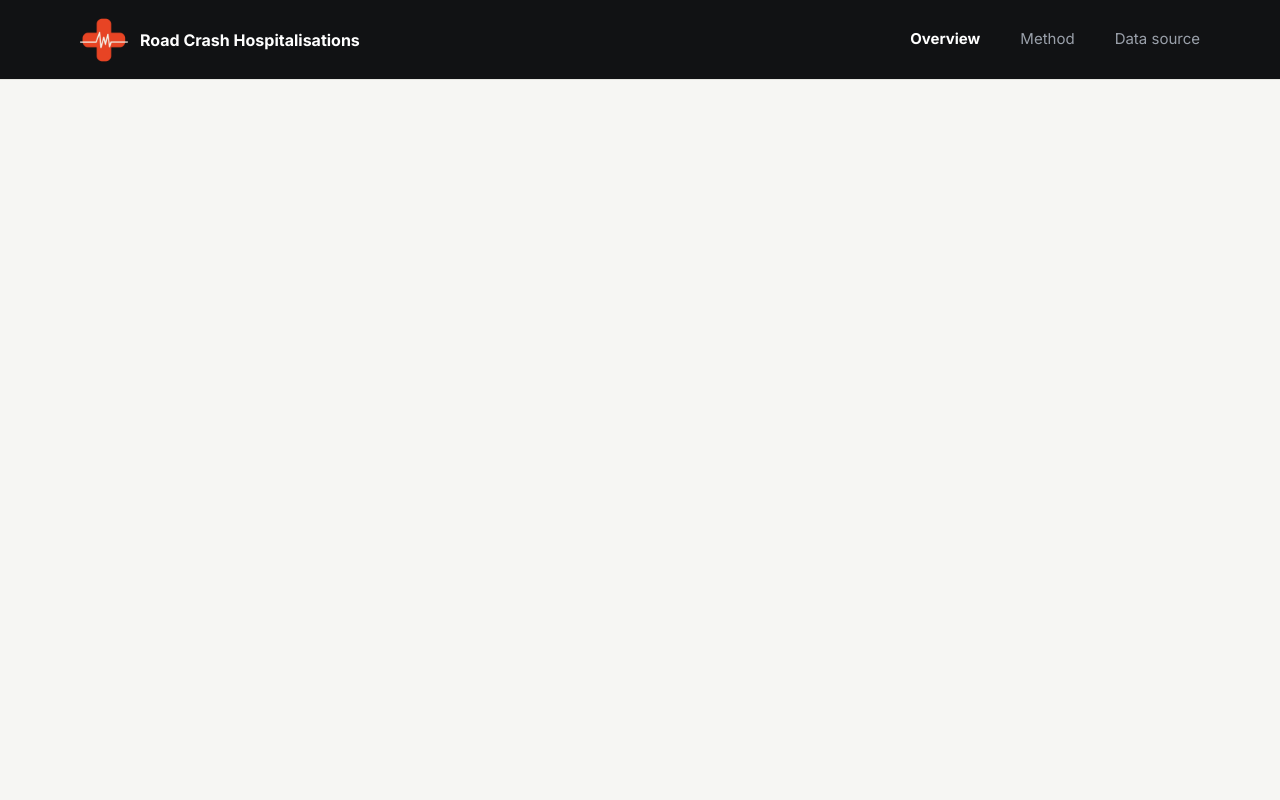
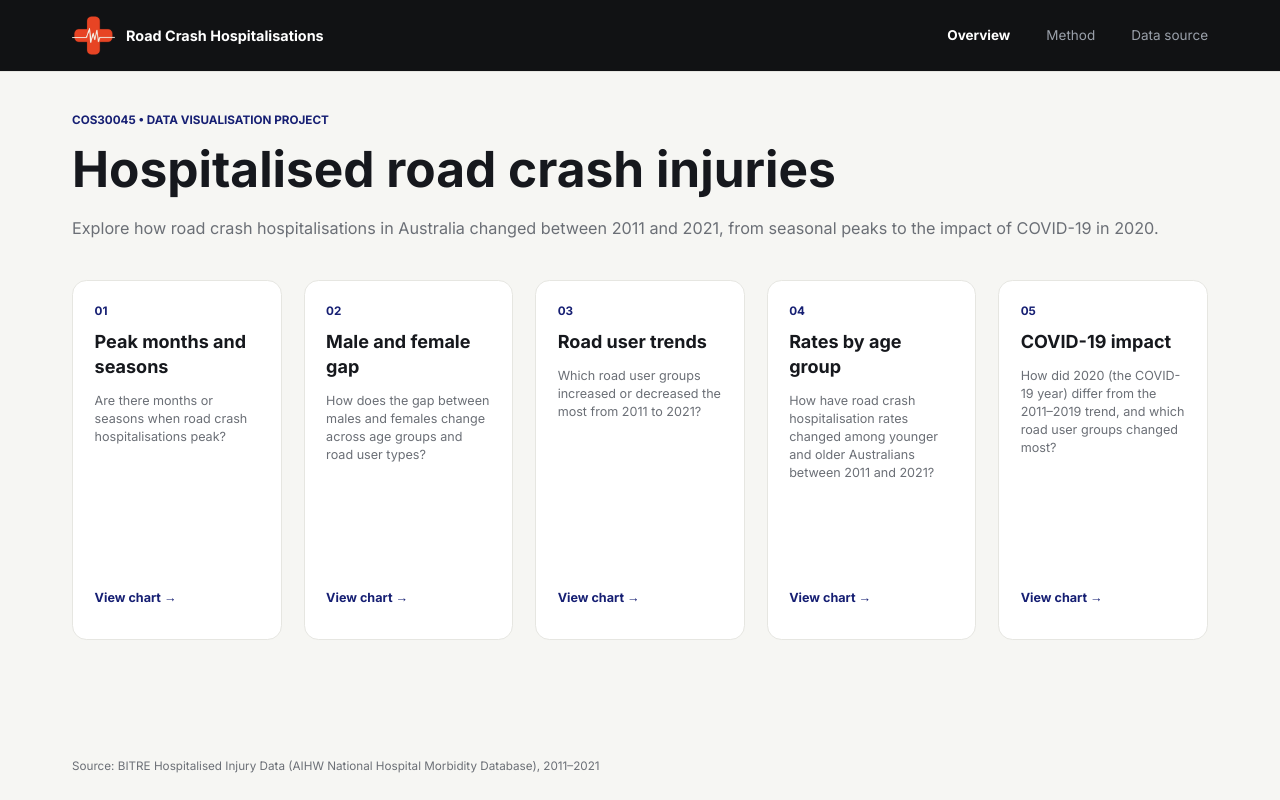
Before and after one commit to RayhanP25/Data-Visualization-Project, a plain HTML site: page index.html in a window 1280 px wide. Drawn offline with nearby package versions, Linux system fonts and the light colour scheme.

Commit message:
page layout added

```diff
--- /dev/null
+++ b/css/styles.css
@@ -0,0 +1,3 @@
+html {
+  font-size: 90%;
+}
--- a/index.html
+++ b/index.html
@@ -7,26 +7,53 @@
   <link rel="preconnect" href="https://fonts.googleapis.com">
   <link rel="preconnect" href="https://fonts.gstatic.com" crossorigin>
   <link href="https://fonts.googleapis.com/css2?family=Inter:wght@400;700&display=swap" rel="stylesheet">
+  <link rel="stylesheet" href="css/styles.css">
   <script src="https://cdn.tailwindcss.com"></script>
-  <script>
-    tailwind.config = {
-      theme: {
-        extend: {
-          fontFamily: { sans: ['Inter', 'sans-serif'] },
-          colors: {
-            page: '#F6F6F3',
-            header: '#111214',
-            'header-line': '#E6E6E1',
-            nav: '#9AA0AA',
-          },
-        },
-      },
-    };
-  </script>
+  <script src="js/tailwind-config.js"></script>
   <script src="https://d3js.org/d3.v7.min.js"></script>
 </head>
-<body class="min-h-screen bg-page font-sans">
-  <div id="site-header"></div>
+<body class="flex h-screen flex-col overflow-hidden bg-page font-sans">
+  <div id="site-header" data-page="home"></div>
+  <main class="flex min-h-0 flex-1 flex-col">
+    <section class="flex min-h-0 flex-1 flex-col px-20 pt-[clamp(1.5rem,5vh,3.75rem)] pb-[clamp(1rem,3vh,2.25rem)]">
+      <p class="text-[0.8125rem] font-bold text-accent">COS30045 • DATA VISUALISATION PROJECT</p>
+      <h1 class="mt-3 text-[clamp(2.25rem,6.2vh,3.5rem)] font-bold leading-[1.2] text-ink">Hospitalised road crash injuries</h1>
+      <p class="mt-[clamp(0.5rem,2vh,1.25rem)] text-[clamp(1rem,2.2vh,1.125rem)] text-muted">Explore how road crash hospitalisations in Australia changed between 2011 and 2021, from seasonal peaks to the impact of COVID-19 in 2020.</p>
+      <div class="mt-[clamp(1.25rem,5vh,4.5rem)] grid grid-cols-5 gap-6">
+        <article class="flex h-[clamp(18.75rem,50vh,25rem)] flex-col rounded-2xl border border-header-line bg-white px-6 pt-6 pb-[clamp(1.25rem,4vh,2.25rem)]">
+          <p class="text-[0.8125rem] font-bold text-accent">01</p>
+          <h2 class="mt-2.5 text-xl font-bold text-ink">Peak months and seasons</h2>
+          <p class="mt-3.5 text-sm leading-5 text-muted">Are there months or seasons when road crash hospitalisations peak?</p>
+          <a href="q1.html" class="mt-auto text-sm font-bold text-accent hover:underline">View chart →</a>
+        </article>
+        <article class="flex h-[clamp(18.75rem,50vh,25rem)] flex-col rounded-2xl border border-header-line bg-white px-6 pt-6 pb-[clamp(1.25rem,4vh,2.25rem)]">
+          <p class="text-[0.8125rem] font-bold text-accent">02</p>
+          <h2 class="mt-2.5 text-xl font-bold text-ink">Male and female gap</h2>
+          <p class="mt-3.5 text-sm leading-5 text-muted">How does the gap between males and females change across age groups and road user types?</p>
+          <a href="q2.html" class="mt-auto text-sm font-bold text-accent hover:underline">View chart →</a>
+        </article>
+        <article class="flex h-[clamp(18.75rem,50vh,25rem)] flex-col rounded-2xl border border-header-line bg-white px-6 pt-6 pb-[clamp(1.25rem,4vh,2.25rem)]">
+          <p class="text-[0.8125rem] font-bold text-accent">03</p>
+          <h2 class="mt-2.5 text-xl font-bold text-ink">Road user trends</h2>
+          <p class="mt-3.5 text-sm leading-5 text-muted">Which road user groups increased or decreased the most from 2011 to 2021?</p>
+          <a href="q3.html" class="mt-auto text-sm font-bold text-accent hover:underline">View chart →</a>
+        </article>
+        <article class="flex h-[clamp(18.75rem,50vh,25rem)] flex-col rounded-2xl border border-header-line bg-white px-6 pt-6 pb-[clamp(1.25rem,4vh,2.25rem)]">
+          <p class="text-[0.8125rem] font-bold text-accent">04</p>
+          <h2 class="mt-2.5 text-xl font-bold text-ink">Rates by age group</h2>
+          <p class="mt-3.5 text-sm leading-5 text-muted">How have road crash hospitalisation rates changed among younger and older Australians between 2011 and 2021?</p>
+          <a href="q4.html" class="mt-auto text-sm font-bold text-accent hover:underline">View chart →</a>
+        </article>
+        <article class="flex h-[clamp(18.75rem,50vh,25rem)] flex-col rounded-2xl border border-header-line bg-white px-6 pt-6 pb-[clamp(1.25rem,4vh,2.25rem)]">
+          <p class="text-[0.8125rem] font-bold text-accent">05</p>
+          <h2 class="mt-2.5 text-xl font-bold text-ink">COVID-19 impact</h2>
+          <p class="mt-3.5 text-sm leading-5 text-muted">How did 2020 (the COVID-19 year) differ from the 2011–2019 trend, and which road user groups changed most?</p>
+          <a href="q5.html" class="mt-auto text-sm font-bold text-accent hover:underline">View chart →</a>
+        </article>
+      </div>
+      <footer class="mt-auto pt-[clamp(1rem,3vh,3rem)] text-[0.8125rem] text-muted">Source: BITRE Hospitalised Injury Data (AIHW National Hospital Morbidity Database), 2011–2021</footer>
+    </section>
+  </main>
   <script src="js/header.js"></script>
 </body>
 </html>
--- a/js/header.js
+++ b/js/header.js
@@ -1,24 +1,21 @@
 const NAV_LINKS = [
-  { label: 'Overview', href: 'index.html' },
-  { label: 'Method', href: 'method.html' },
-  { label: 'Data source', href: 'data-source.html' },
+  { label: 'Overview', page: 'home', href: 'index.html' },
+  { label: 'Method', page: 'method', href: 'method.html' },
+  { label: 'Data source', page: 'data-source', href: 'data-source.html' },
 ];
 
-function renderHeader() {
-  const currentPage = window.location.pathname.split('/').pop() || 'index.html';
-  const links = NAV_LINKS.map(({ label, href }) => {
-    const active = href === currentPage;
-    return `<a href="${href}" class="${active ? 'font-bold text-white' : 'text-nav'}">${label}</a>`;
-  }).join('');
+const headerMount = document.getElementById('site-header');
+const activePage = headerMount.dataset.page;
 
-  document.getElementById('site-header').innerHTML = `
-    <header class="flex h-20 items-center justify-between border-b border-header-line bg-header px-20 text-[15px]">
-      <div class="flex items-center gap-3">
-        <img src="assets/hospital.png" alt="" class="h-12 w-12">
-        <span class="text-base font-bold text-white">Road Crash Hospitalisations</span>
-      </div>
-      <nav class="flex gap-10">${links}</nav>
-    </header>`;
-}
+const links = NAV_LINKS.map(({ label, page, href }) =>
+  `<a href="${href}" class="${page === activePage ? 'font-bold text-white' : 'text-nav'}">${label}</a>`
+).join('');
 
-renderHeader();
+headerMount.innerHTML = `
+  <header class="flex h-20 shrink-0 items-center justify-between border-b border-header-line bg-header px-20 text-[0.9375rem]">
+    <a href="index.html" class="flex items-center gap-3">
+      <img src="assets/hospital.png" alt="" class="h-12 w-12">
+      <span class="text-base font-bold text-white">Road Crash Hospitalisations</span>
+    </a>
+    <nav class="flex gap-10">${links}</nav>
+  </header>`;
--- /dev/null
+++ b/js/tailwind-config.js
@@ -0,0 +1,16 @@
+tailwind.config = {
+  theme: {
+    extend: {
+      fontFamily: { sans: ['Inter', 'sans-serif'] },
+      colors: {
+        page: '#F6F6F3',
+        header: '#111214',
+        'header-line': '#E6E6E1',
+        nav: '#9AA0AA',
+        accent: '#161F73',
+        ink: '#16181D',
+        muted: '#6B6F76',
+      },
+    },
+  },
+};
```
Also changed, not shown: data-source.html (added, +23 -0 lines), method.html (added, +23 -0 lines), q1.html (added, +29 -0 lines), q2.html (added, +29 -0 lines), q3.html (added, +29 -0 lines), q4.html (added, +29 -0 lines), q5.html (added, +29 -0 lines).
